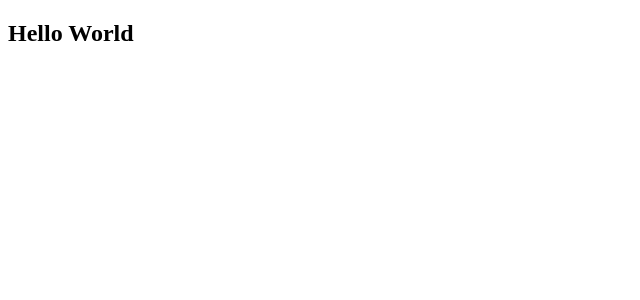
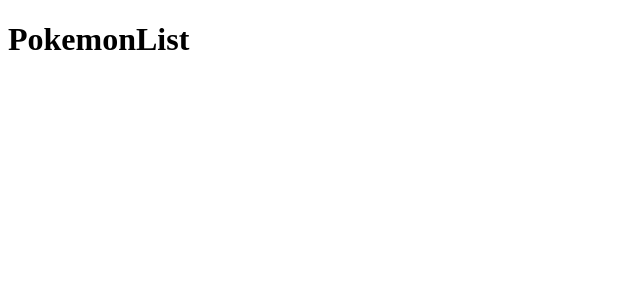
Before and after one commit to dane-hoffman/PokemonApp, a React (Vite) app: page / in a window 1280 px wide. Shown: the top 300 px of the page, without its empty margins (0-640 px from the left). Built offline with nearby package versions, Linux system fonts and the light colour scheme.

Commit message:
Imported PokemonList, and mounted to App.jsx. Screen display 'PokemonList'.

```diff
--- a/src/App.jsx
+++ b/src/App.jsx
@@ -1,11 +1,12 @@
-import React from 'react'
+import React from 'react';
+import PokemonList from './components/PokemonList';
 
 function App() {
 
 
   return (
 
-    <h2>Hello World</h2>
+    <PokemonList />
 
   )
 }
```
